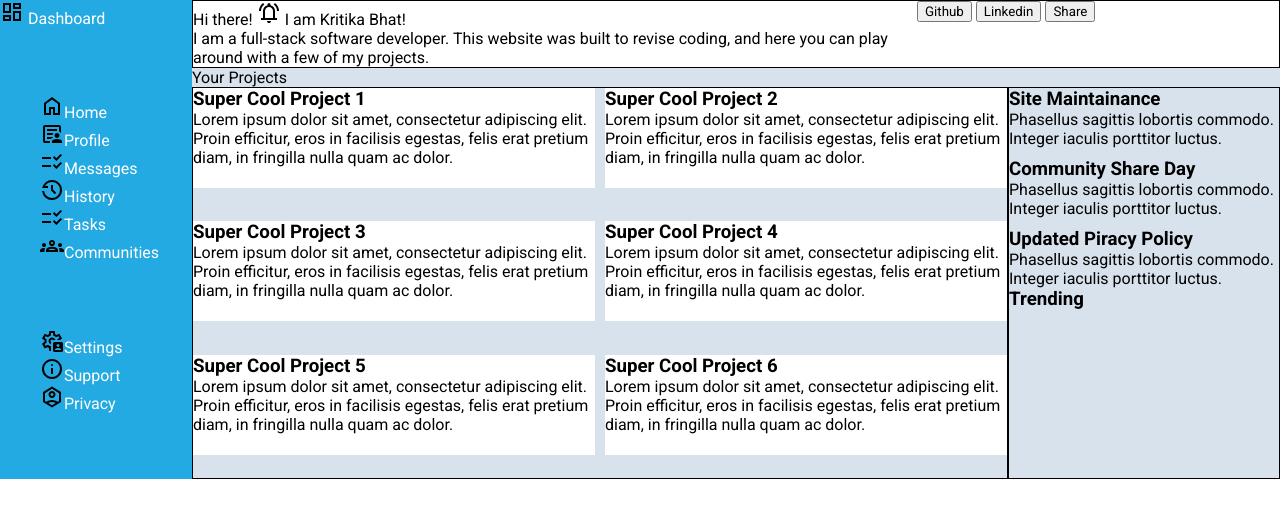
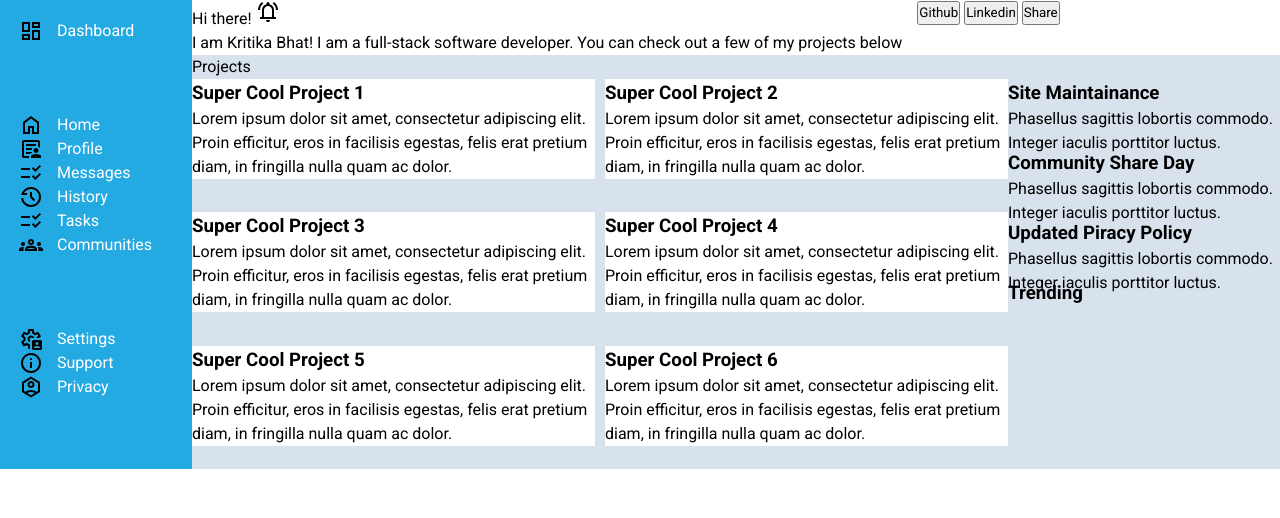
Before and after one commit to kritikabhat/dashboard, a plain HTML site: page index.html in a window 1280 px wide. Drawn offline with Linux system fonts and the light colour scheme.

Commit message:
feat: sidebar design mostly finished

```diff
--- a/index.html
+++ b/index.html
@@ -12,18 +12,40 @@
         <div class="container">
             <section class="sidebar">
                 <div class="logoArea">
-                <!-- add img here -->
+                    <ul>
+                        <li>
                     <img src="googleFonts/dashboard.svg" alt="dashboard icon">
-                 <span>Dashboard</span>
+                    <p>Dashboard</p>
+                        </li>
+                    </ul>
+
                 </div>
                 <div class="navLinks">
                     <ul>
-                    <li><img src="googleFonts/home.svg" alt="dashboard icon">Home</li>
-                    <li><img src="googleFonts/article_person.svg" alt="dashboard icon">Profile</li>
-                    <li><img src="googleFonts/checklist_rtl.svg" alt="dashboard icon">Messages</li>
-                    <li><img src="googleFonts/history_2.svg" alt="dashboard icon">History</li>
-                    <li><img src="googleFonts/checklist_rtl.svg" alt="dashboard icon">Tasks</li>
-                    <li><img src="googleFonts/groups.svg" alt="dashboard icon">Communities</li>
+                        <li>
+                            <img src="googleFonts/home.svg" alt="dashboard icon">
+                            <p>Home</p>
+                        </li>
+                        <li>
+                            <img src="googleFonts/article_person.svg" alt="dashboard icon">
+                            <p>Profile</p>
+                        </li>
+                        <li>
+                            <img src="googleFonts/checklist_rtl.svg" alt="dashboard icon">
+                            <p>Messages</p>
+                        </li>
+                        <li>
+                            <img src="googleFonts/history_2.svg" alt="dashboard icon">
+                            <p>History</p>
+                        </li>
+                        <li>
+                            <img src="googleFonts/checklist_rtl.svg" alt="dashboard icon">
+                            <p>Tasks</p>
+                        </li>
+                        <li>
+                            <img src="googleFonts/groups.svg" alt="dashboard icon">
+                            <p>Communities</p>
+                        </li>
                     </ul>
                 </div>
                 <div class="accountSettingsLinks">
@@ -34,11 +56,12 @@
                     </ul>
                 </div>
             </section>
+
             <section class="header">
                 <div class="welcome">
                     <div>
-                        <p>Hi there! <img src="googleFonts/notifications.svg" alt="dashboard icon"> I am Kritika Bhat!</p>
-                        <p>I am a full-stack software developer. This website was built to revise coding, and here you can play around with a few of my projects.</p>
+                        <p>Hi there! <img src="googleFonts/notifications.svg" alt="dashboard icon"></p>
+                        <p>I am Kritika Bhat! I am a full-stack software developer. You can check out a few of my projects below</p>
                     </div>
                 </div>
                 <div>
@@ -49,7 +72,7 @@
                 </div>
             </section>
             <div class="yourProjects">
-                Your Projects
+                Projects
                 <section class="projectCards">
                     <div>
                         <h3>Super Cool Project 1</h3>
--- a/style.css
+++ b/style.css
@@ -4,6 +4,8 @@
     box-sizing: border-box;
     margin: 0;
     font-family: "Roboto", sans-serif;
+    padding: 0;
+    line-height: 1.5;
 }
 .container {
     display: grid;
@@ -15,10 +17,12 @@
     display: grid;
     background-color: #24aae2;
     color: white;
+    font-size: 1rem;
+    padding-left: 10%;
+    padding-top: 10%;
 }
 .header {
     grid-column: 2/3;
-    border: 1px solid black;
     display: grid;
     grid-template-columns: 2fr 1fr;
 }
@@ -32,7 +36,6 @@
 }
 .projectCards {
     grid-column: 1/2;
-    border: 1px solid black;
     display: grid;
     grid-template-columns: 1fr 1fr;
     gap: 10px;
@@ -43,7 +46,6 @@
 }
 .rightSidebar {
     grid-column: 2/3;
-    border: 1px solid black;
     display: grid;
     grid-template-rows: 1fr 1fr;
     gap: 10px;
@@ -56,7 +58,12 @@
 .announcements div {
     height: 50px;
 }
-
 ul {
     list-style-type: none;
 }
+li {
+    display: flex;
+}
+li img {
+    margin-right: 8%;
+}
```
Lines whose indentation alone changed are shown as unchanged.
